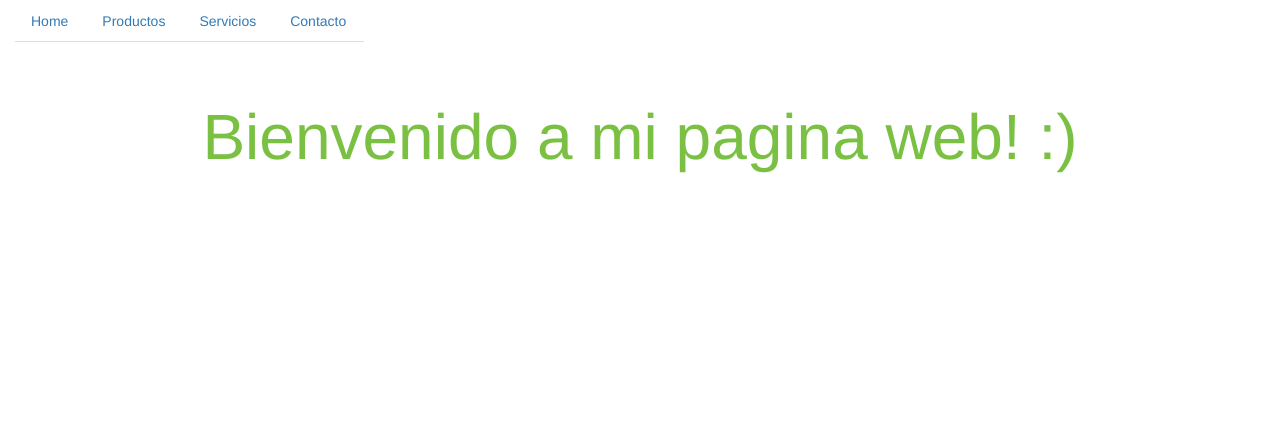
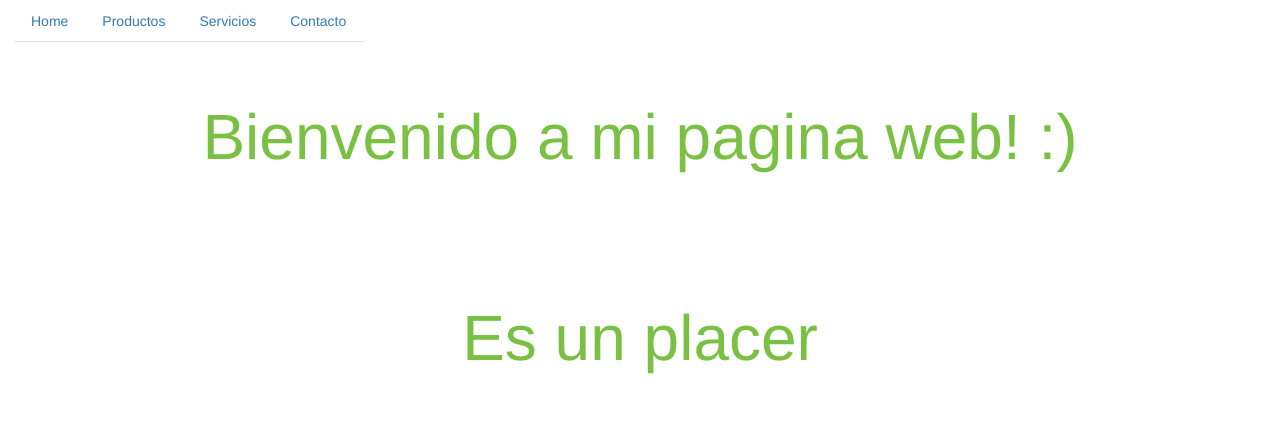
Before and after one commit to maxoo7/codelab, a plain HTML site: page index.html in a window 1280 px wide. Drawn offline with nearby package versions, Linux system fonts and the light colour scheme.

Commit message:
modificacion index

```diff
--- a/index.html
+++ b/index.html
@@ -27,6 +27,7 @@
 			<div class="row">
 				<div class="col-md-12">
 					<p class="parrafoPrincipal">Bienvenido a mi pagina web! :)</p>
+					<p class="subtitulo">Es un placer</p>
 				</div>
 			</div>
 		</div>
```
